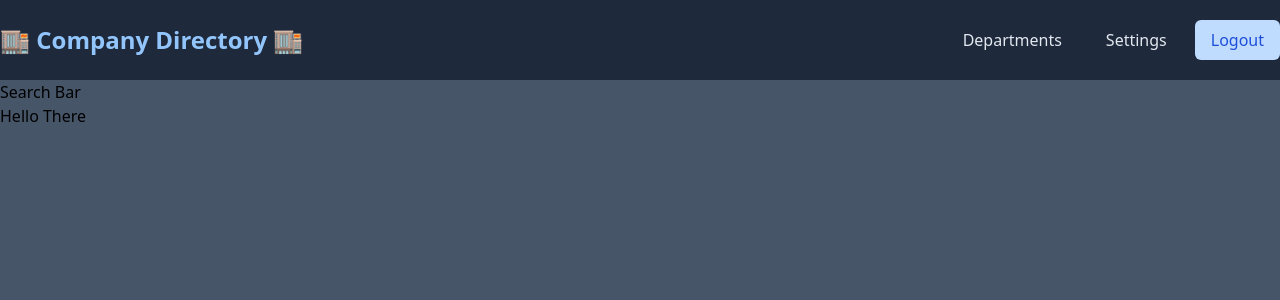
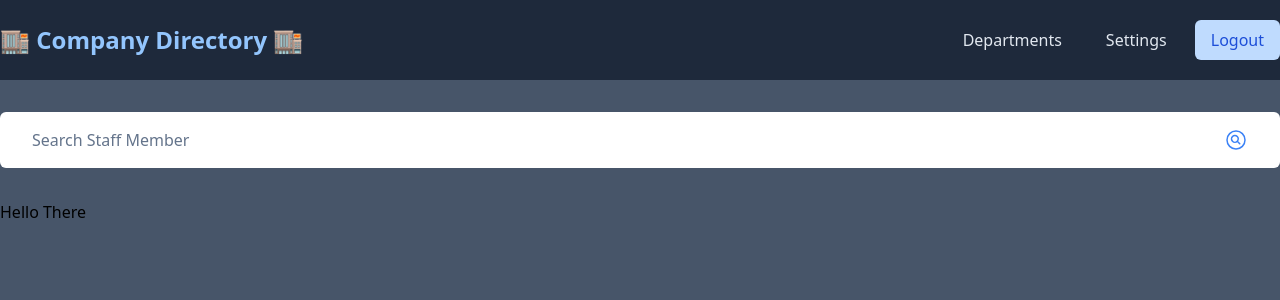
Before and after one commit to NOskippyNO/Vue_Company_Directory, a Vue app: page / in a window 1280 px wide. Shown: the top 300 px of the page. Built offline with nearby package versions, Linux system fonts and the light colour scheme.

Commit message:
Fixed the search bar with icons

```diff
--- a/src/components/Main.vue
+++ b/src/components/Main.vue
@@ -3,6 +3,14 @@
 </script>
 
 <template>
-  <MainSearch />
-  <h1>Hello There</h1>
+  <div class="wrapper">
+    <MainSearch />
+    <h1>Hello There</h1>
+  </div>
 </template>
+
+<style scoped lang="postcss">
+  .wrapper {
+    @apply container mx-auto flex flex-col gap-4 py-4;
+  }
+</style>
--- a/src/components/MainSearch.vue
+++ b/src/components/MainSearch.vue
@@ -1,3 +1,33 @@
 <template>
-  <h1>Search Bar</h1>
+  <div class="wrapper">
+    <input type="text" placeholder="Search Staff Member" class="search" />
+    <span class="icon">
+      <svg
+        xmlns="http://www.w3.org/2000/svg"
+        fill="none"
+        viewBox="0 0 24 24"
+        stroke-width="1.5"
+        stroke="currentColor"
+        class="h-6 w-6"
+      >
+        <path
+          stroke-linecap="round"
+          stroke-linejoin="round"
+          d="M15.75 15.75l-2.489-2.489m0 0a3.375 3.375 0 10-4.773-4.773 3.375 3.375 0 004.774 4.774zM21 12a9 9 0 11-18 0 9 9 0 0118 0z"
+        />
+      </svg>
+    </span>
+  </div>
 </template>
+
+<style scoped lang="postcss">
+  .wrapper {
+    @apply relative flex w-full items-stretch;
+    .search {
+      @apply rounded-md border-0 px-8 py-4 text-blue-700 placeholder-slate-500 outline-none focus:ring focus:ring-purple-900;
+    }
+    .icon {
+      @apply absolute right-0 z-10 py-4 pr-8 text-blue-500;
+    }
+  }
+</style>
```
